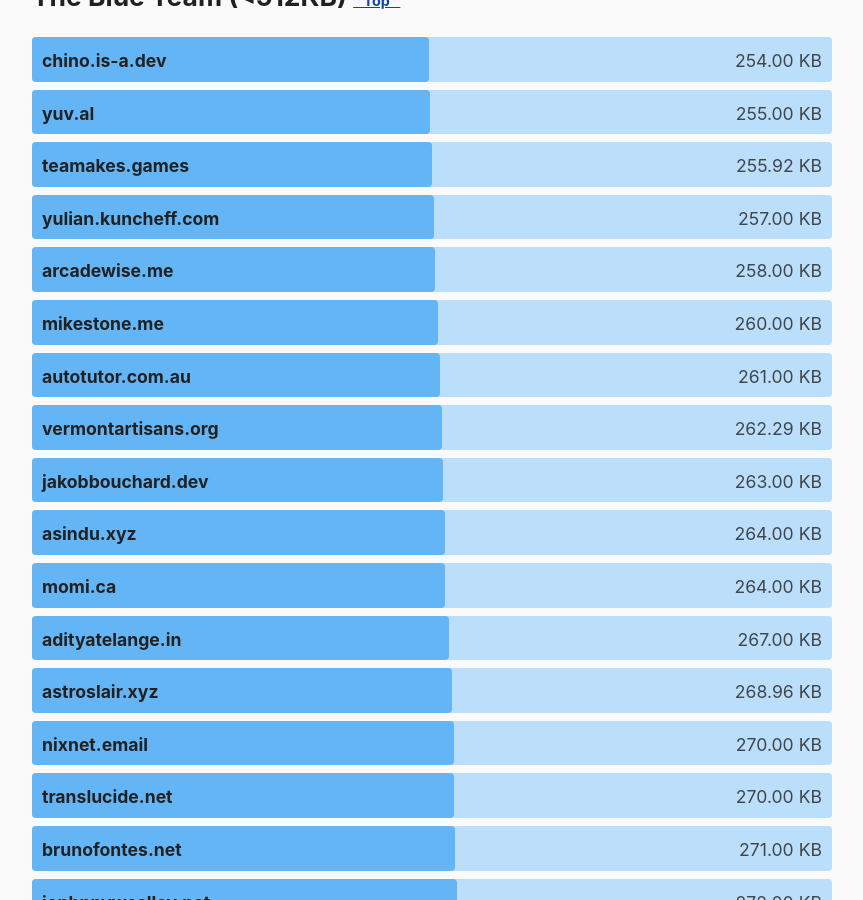
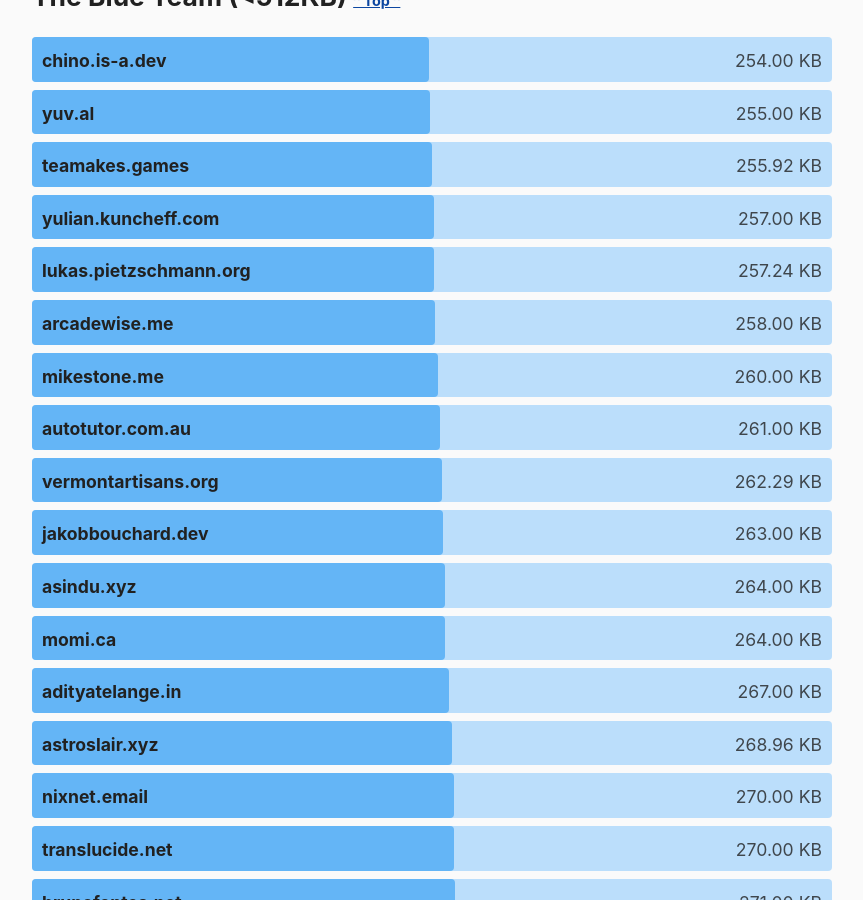
Before and after one commit to kevquirk/512kb.club, a Jekyll site: the page built from index.md, in a window 1280 px wide and 900 px high, scrolled down 36521 px. Shown: the whole window, without its empty margins (208-1071 px from the left). Built offline with Jekyll 4.4.1, drawn with Linux system fonts in a browser that asks for light colours.

Commit message:
Added lukas.pietzschmann.org

```diff
--- a/_data/sites.yml
+++ b/_data/sites.yml
@@ -2198,6 +2198,11 @@
   size: 31.7
   last_checked: 2023-11-05
 
+- domain: lukas.pietzschmann.org
+  url: https://lukas.pietzschmann.org/
+  size: 257.24
+  last_checked: 2024-07-06
+
 - domain: luke.marzen.me
   url: https://luke.marzen.me/
   size: 106.2
```
